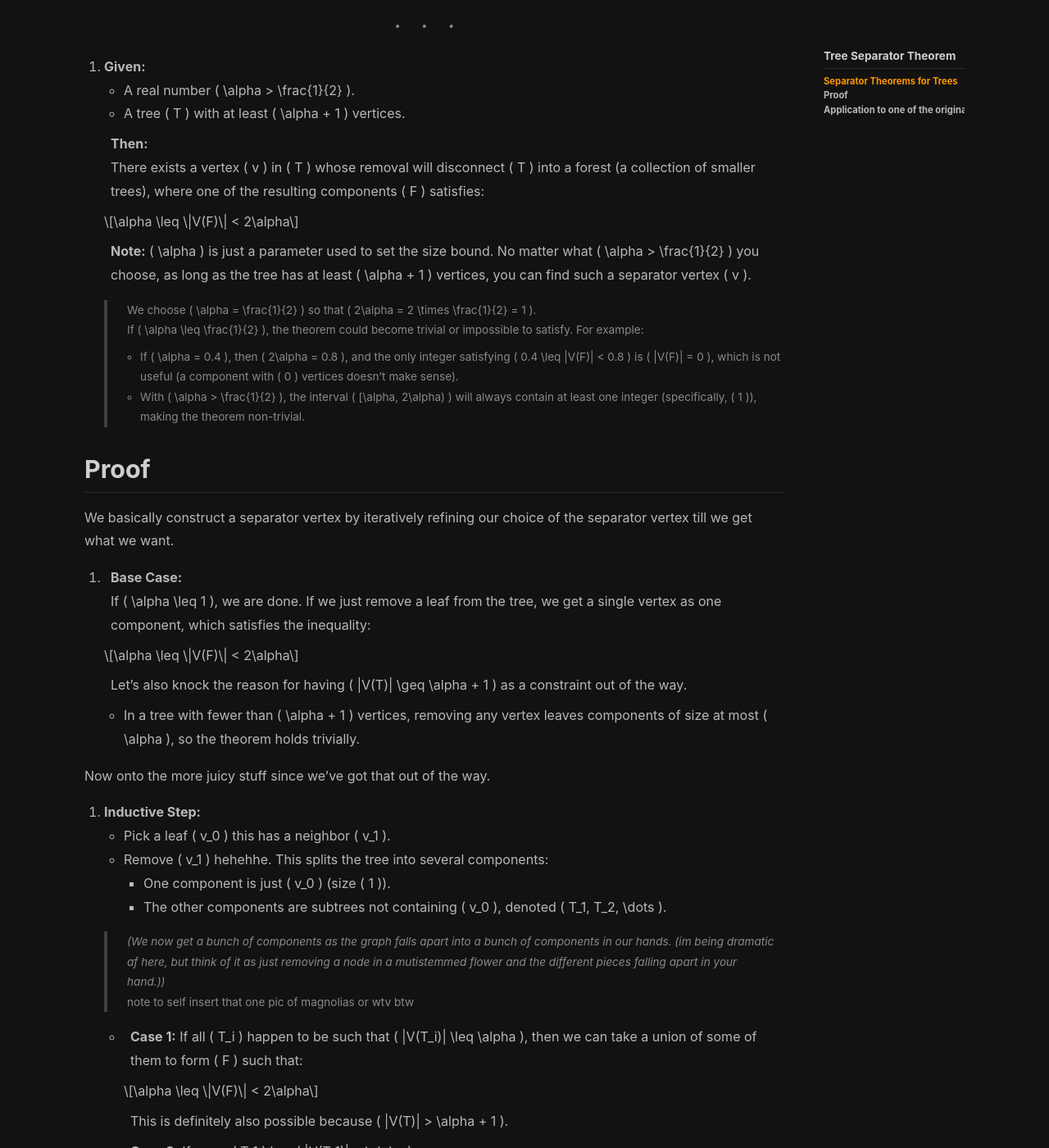
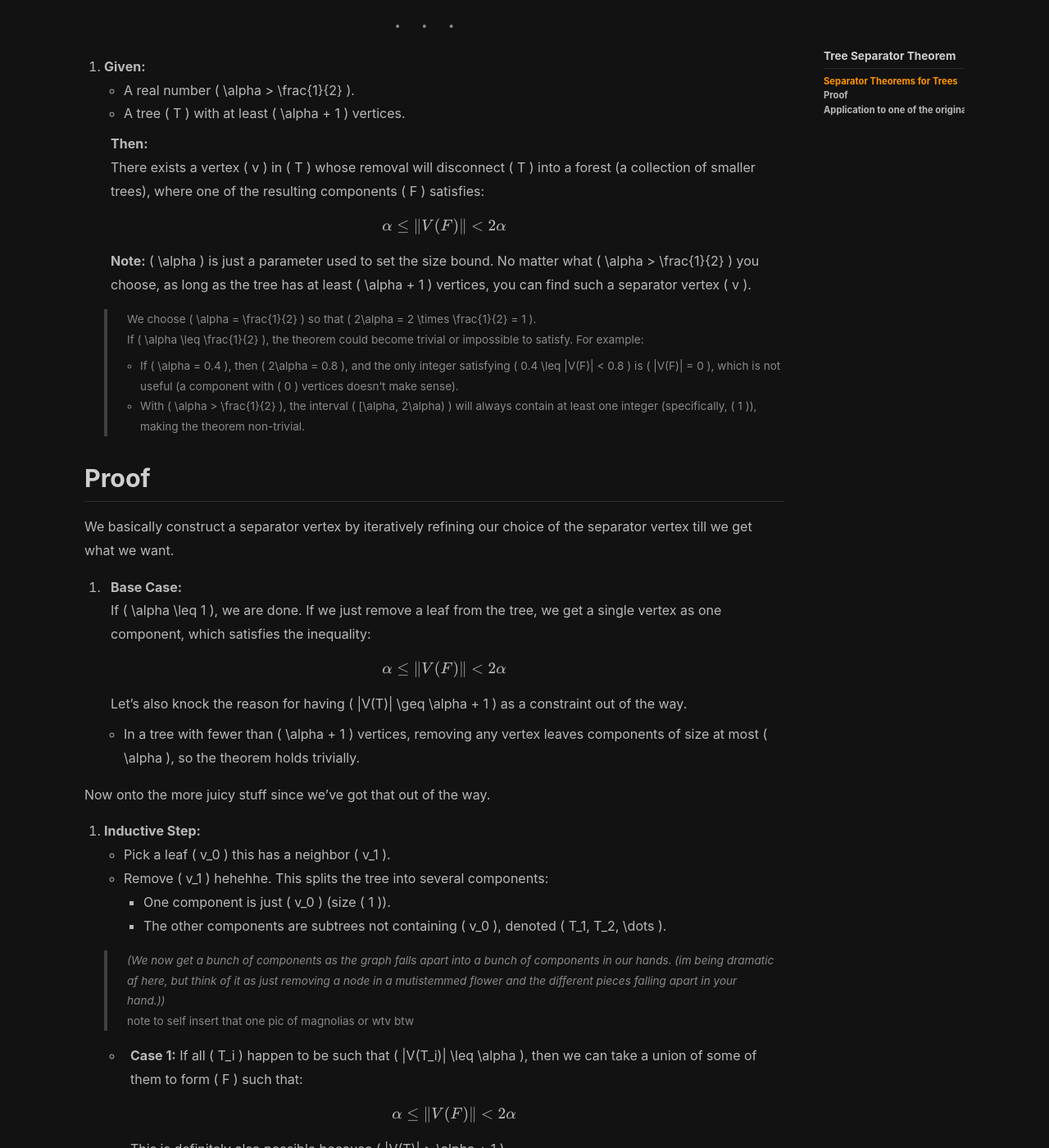
Before and after one commit to neuraldominoes/neuraldominoes.github.io, a Jekyll site: the page built from _posts/2025-03-31-SeparatorThmPost.md, in a window 1280 px wide and 1400 px high, scrolled down 876 px. Shown: the whole window at 82% size. Built offline with Jekyll 4.4.1, drawn with Linux system fonts in a browser that asks for light colours; nearby versions of some CDN libraries; some of the changed lines change nothing that is shown.

Commit message:
Update head.html

```diff
--- a/_includes/head.html
+++ b/_includes/head.html
@@ -21,4 +21,20 @@
 {%- assign _sources = __return -%}
 <link rel="stylesheet" href="{{ _sources.font_awesome }}" >
 
+<!-- KaTeX Support -->
+{% if page.math %}
+<link rel="stylesheet" href="https://cdn.jsdelivr.net/npm/katex@0.16.8/dist/katex.min.css">
+<script defer src="https://cdn.jsdelivr.net/npm/katex@0.16.8/dist/katex.min.js"></script>
+<script defer src="https://cdn.jsdelivr.net/npm/katex@0.16.8/dist/contrib/auto-render.min.js"
+        onload="renderMathInElement(document.body, {
+          delimiters: [
+            {left: '$$', right: '$$', display: true},
+            {left: '$', right: '$', display: false},
+            {left: '\\(', right: '\\)', display: false},
+            {left: '\\[', right: '\\]', display: true}
+          ],
+          throwOnError: false
+        });"></script>
+{% endif %}
+
 {%- include head/custom.html -%}
```
